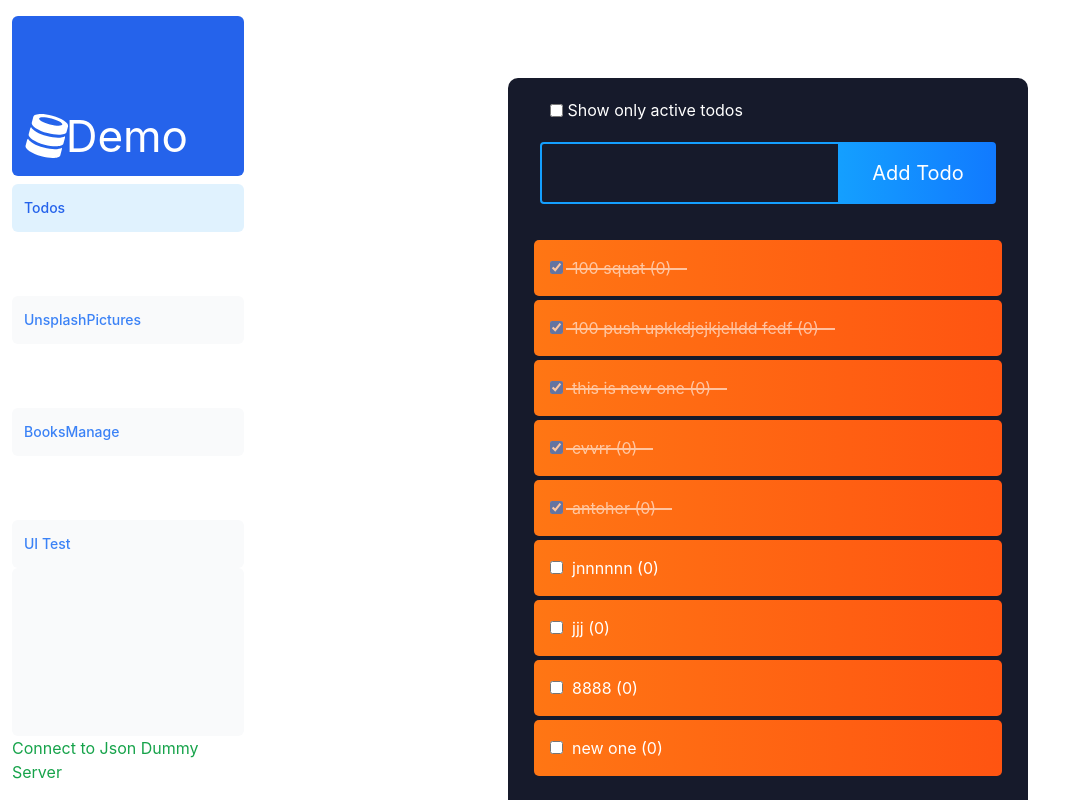
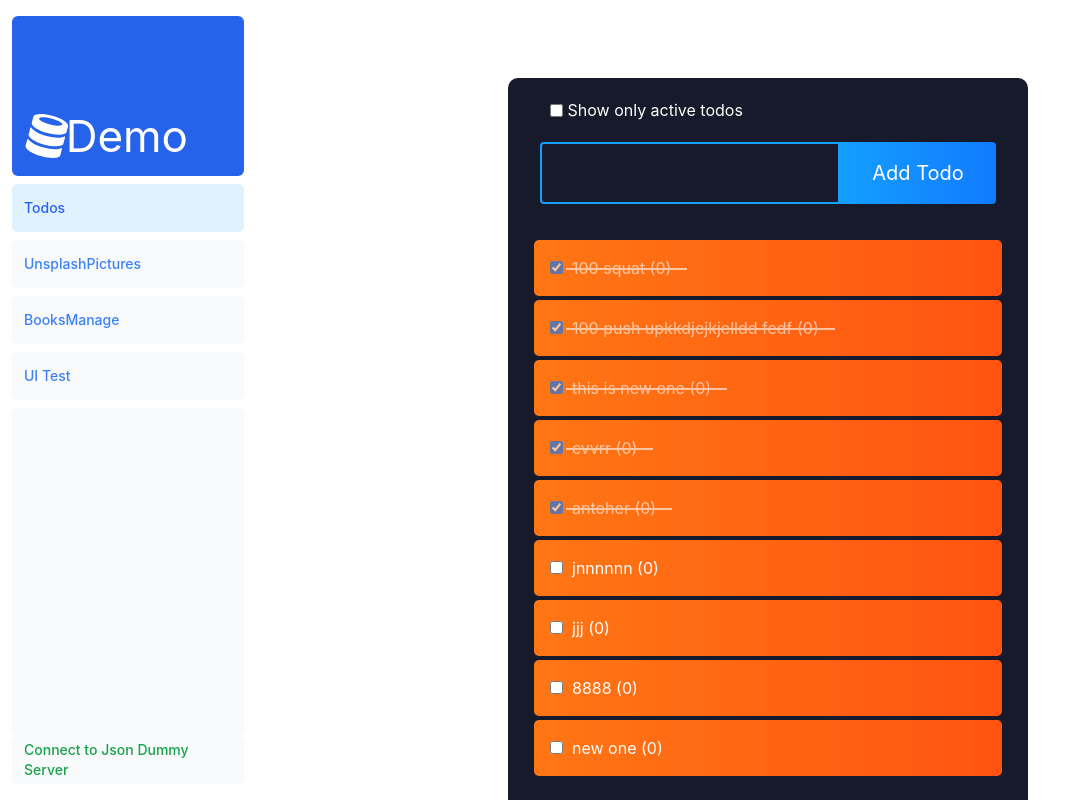
Before and after one commit to benwzj/ReactDemo, a React (Create React App) app: page / in a window 1280 px wide. Shown: the whole page, without its empty margins (0-1079 px from the left). Built offline with nearby package versions, Linux system fonts and the light colour scheme; data requests are answered from the project's data file.

Commit message:
refine sidebar

```diff
--- a/package.json
+++ b/package.json
@@ -8,6 +8,7 @@
     "@testing-library/user-event": "^13.5.0",
     "axios": "^1.6.2",
     "classnames": "^2.3.1",
+    "clsx": "^2.1.1",
     "json-server": "^0.17.4",
     "prop-types": "^15.8.1",
     "react": "^18.2.0",
--- a/src/components/Sidebar.js
+++ b/src/components/Sidebar.js
@@ -1,8 +1,8 @@
-import { useEffect,useState } from "react";
+import { useEffect, useState } from "react";
 import Link from './Link';
 import ReactDemoLogo from './rd-logo';
 import JsonServer from '../api/JsonServer';
-
+import clsx from 'clsx';
 
 const noConnectionHint = 'No Server Connection!';
 
@@ -12,7 +12,7 @@ function Sidebar() {
 
   useEffect (()=>{
     repeatServerConnectionTest();
-  },[]);
+  }, []);
 
   const testConnection = async() => {
 
@@ -46,17 +46,13 @@ function Sidebar() {
       <Link
         key={link.label}
         to={link.path}
-        className="flex h-[48px] grow items-center justify-center gap-2 rounded-md bg-gray-50 p-3 text-sm font-medium hover:bg-sky-100 hover:text-blue-600 md:flex-none md:justify-start md:p-2 md:px-3"
+        className="flex h-[48px] items-center justify-center gap-2 rounded-md bg-gray-50 p-3 text-sm font-medium hover:bg-sky-100 hover:text-blue-600 md:flex-none md:justify-start md:p-2 md:px-3"
         activeClassName="bg-sky-100 text-blue-600"
       >
         <p className="hidden md:block">{link.label}</p>
       </Link>
     );
   });
-
-  const connectionInfoClass = (connection === noConnectionHint)?
-                              "text-red-600" :
-                              "text-green-600";
 
   return (
     // <div className="sticky flex flex-col justify-between top-0 h-screen p-1 pb-6">
@@ -68,13 +64,22 @@ function Sidebar() {
           <ReactDemoLogo />
         </div>
       </div>
-      <div className="flex grow flex-row justify-between space-x-2 md:flex-col md:space-x-0 md:space-y-2">
+      <div className="flex flex-row justify-between space-x-2 md:flex-col md:space-x-0 md:space-y-2">
         {renderedLinks}
       </div>
-      <div className="hidden h-auto w-full grow rounded-md bg-gray-50 md:block"></div>
-      <div className={connectionInfoClass}>{connection}</div>
+      <div className="hidden h-auto w-full grow rounded-md bg-gray-50 md:block md:mt-2"></div>
+      <div className={clsx(
+          "flex h-[48px] items-center justify-center gap-2 rounded-md bg-gray-50 p-3 text-sm font-medium md:flex-none md:justify-start md:p-2 md:px-3",
+          {
+            "text-red-600": connection === noConnectionHint,
+          },
+          {
+            "text-green-600": connection !== noConnectionHint,
+          }
+        )}>
+        {connection}
+      </div>
     </div>
-
   );
 }
 
```
Also changed, not shown: 1 other file (tests, documents, lock files or other folders).
